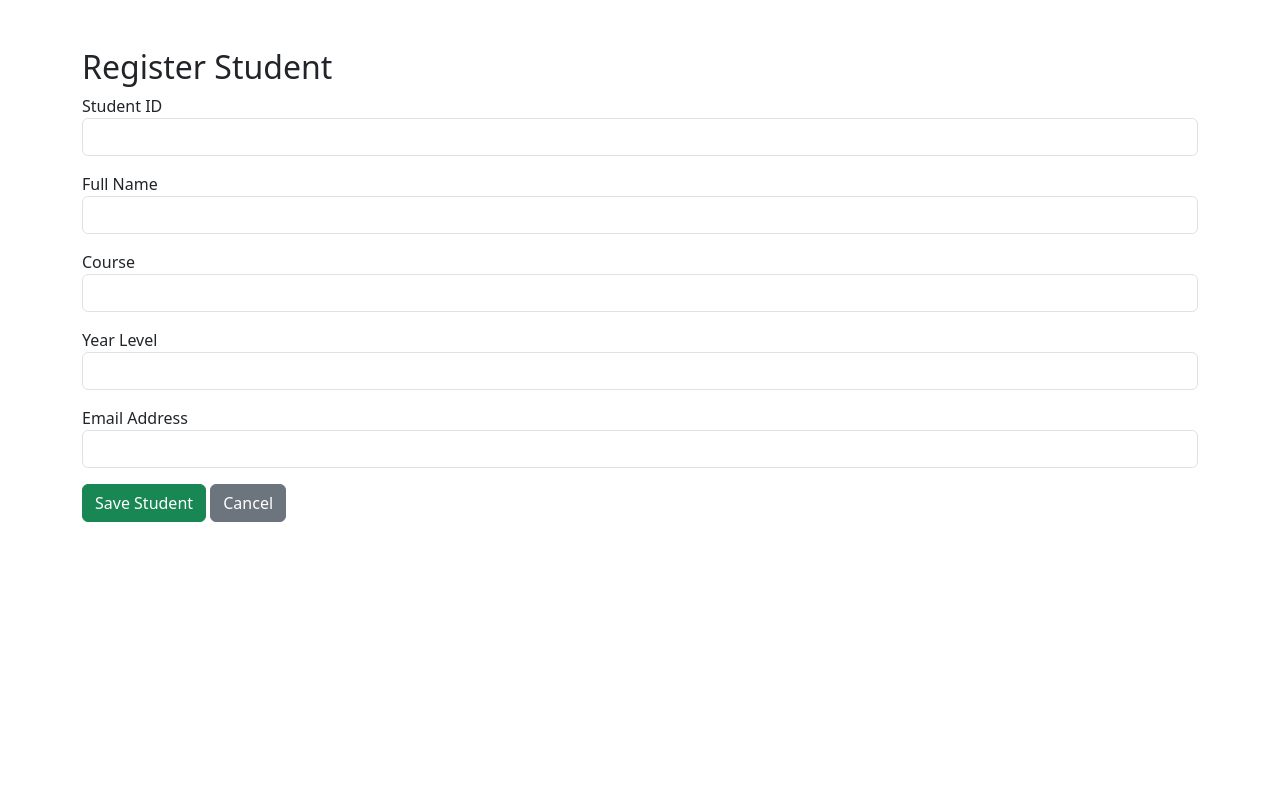
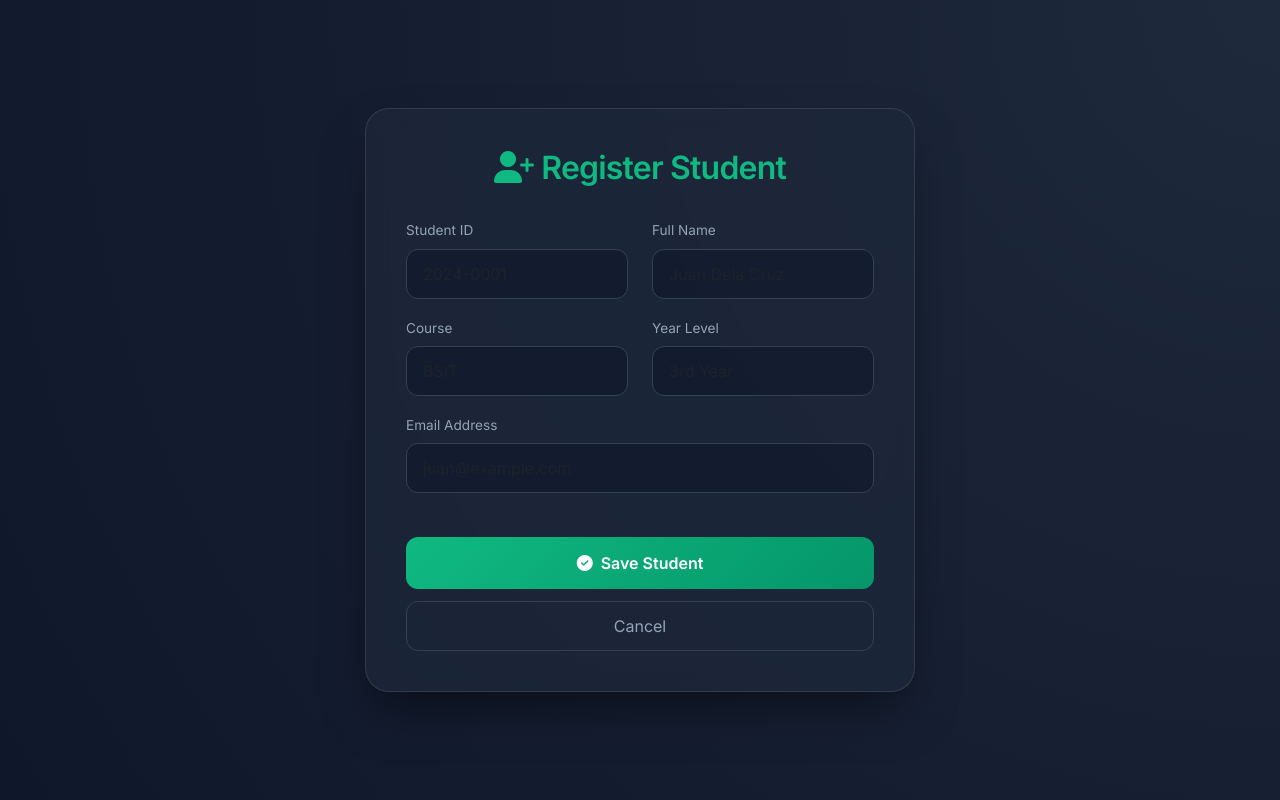
Before and after one commit to shairyl12/shairyl12-Sheryl_Ann_Barrot_IT318_Final_Exam, a Node server app: page /add in a window 1280 px wide. Run offline with Node 20, Linux system fonts and the light colour scheme.

Commit message:
Update add.ejs

```diff
--- a/views/add.ejs
+++ b/views/add.ejs
@@ -1,34 +1,143 @@
 <!DOCTYPE html>
-<html>
+<html lang="en">
 <head>
-    <title>Add Student</title>
-    <link rel="stylesheet" href="https://cdn.jsdelivr.net/npm/bootstrap@5.3.0/dist/css/bootstrap.min.css">
+    <meta charset="UTF-8">
+    <meta name="viewport" content="width=device-width, initial-scale=1.0">
+    <title>Register Student | Cyber System</title>
+    <link href="https://cdn.jsdelivr.net/npm/bootstrap@5.3.0/dist/css/bootstrap.min.css" rel="stylesheet">
+    <link href="https://fonts.googleapis.com/css2?family=Inter:wght@300;400;600&display=swap" rel="stylesheet">
+    <link rel="stylesheet" href="https://cdnjs.cloudflare.com/ajax/libs/font-awesome/6.4.0/css/all.min.css">
+    <style>
+        body {
+            font-family: 'Inter', sans-serif;
+            background: radial-gradient(circle at top right, #1e293b, #0f172a);
+            min-height: 100vh;
+            display: flex;
+            align-items: center;
+            justify-content: center;
+            color: #f8fafc;
+        }
+
+        .glass-panel {
+            background: rgba(30, 41, 59, 0.7);
+            backdrop-filter: blur(12px);
+            border: 1px solid rgba(255, 255, 255, 0.1);
+            border-radius: 24px;
+            padding: 40px;
+            width: 100%;
+            max-width: 550px;
+            box-shadow: 0 25px 50px -12px rgba(0, 0, 0, 0.5);
+        }
+
+        h2 {
+            font-weight: 600;
+            letter-spacing: -0.025em;
+            color: #10b981; /* Emerald Green */
+            margin-bottom: 30px;
+            text-align: center;
+        }
+
+        .form-label {
+            font-size: 0.85rem;
+            font-weight: 500;
+            color: #94a3b8;
+            margin-bottom: 8px;
+        }
+
+        .form-control {
+            background: rgba(15, 23, 42, 0.6);
+            border: 1px solid #334155;
+            border-radius: 12px;
+            color: white;
+            padding: 12px 16px;
+            transition: all 0.2s;
+        }
+
+        .form-control:focus {
+            background: rgba(15, 23, 42, 0.8);
+            border-color: #10b981;
+            box-shadow: 0 0 0 4px rgba(16, 185, 129, 0.1);
+            color: white;
+        }
+
+        .btn-save {
+            background: linear-gradient(135deg, #10b981 0%, #059669 100%);
+            border: none;
+            border-radius: 12px;
+            padding: 14px;
+            font-weight: 600;
+            color: white;
+            width: 100%;
+            margin-top: 20px;
+            transition: transform 0.2s, box-shadow 0.2s;
+        }
+
+        .btn-save:hover {
+            transform: translateY(-2px);
+            box-shadow: 0 10px 15px -3px rgba(16, 185, 129, 0.4);
+            color: white;
+        }
+
+        .btn-cancel {
+            background: transparent;
+            border: 1px solid #334155;
+            color: #94a3b8;
+            border-radius: 12px;
+            width: 100%;
+            padding: 12px;
+            margin-top: 12px;
+            text-decoration: none;
+            display: inline-block;
+            text-align: center;
+            transition: all 0.2s;
+        }
+
+        .btn-cancel:hover {
+            background: rgba(255, 255, 255, 0.05);
+            color: #f8fafc;
+            border-color: #475569;
+        }
+    </style>
 </head>
-<body class="container mt-5">
-    <h2>Register Student</h2>
-    <form action="/add" method="POST">
-        <div class="mb-3">
-            <label>Student ID</label>
-            <input type="text" name="student_id" class="form-control" required>
+<body>
+
+<div class="glass-panel">
+    <h2><i class="fas fa-user-plus me-2"></i>Register Student</h2>
+
+    <form action="/save" method="POST">
+        <div class="row">
+            <div class="col-md-6 mb-3">
+                <label class="form-label">Student ID</label>
+                <input type="text" name="student_id" class="form-control" placeholder="2024-0001" required>
+            </div>
+            <div class="col-md-6 mb-3">
+                <label class="form-label">Full Name</label>
+                <input type="text" name="full_name" class="form-control" placeholder="Juan Dela Cruz" required>
+            </div>
         </div>
-        <div class="mb-3">
-            <label>Full Name</label>
-            <input type="text" name="full_name" class="form-control" required>
+
+        <div class="row">
+            <div class="col-md-6 mb-3">
+                <label class="form-label">Course</label>
+                <input type="text" name="course" class="form-control" placeholder="BSIT" required>
+            </div>
+            <div class="col-md-6 mb-3">
+                <label class="form-label">Year Level</label>
+                <input type="text" name="year_level" class="form-control" placeholder="3rd Year" required>
+            </div>
         </div>
-        <div class="mb-3">
-            <label>Course</label>
-            <input type="text" name="course" class="form-control" required>
+
+        <div class="mb-4">
+            <label class="form-label">Email Address</label>
+            <input type="email" name="email" class="form-control" placeholder="juan@example.com" required>
         </div>
-        <div class="mb-3">
-            <label>Year Level</label>
-            <input type="text" name="year_level" class="form-control" required>
-        </div>
-        <div class="mb-3">
-            <label>Email Address</label>
-            <input type="email" name="email_address" class="form-control" required>
-        </div>
-        <button type="submit" class="btn btn-success">Save Student</button>
-        <a href="/" class="btn btn-secondary">Cancel</a>
+
+        <button type="submit" class="btn btn-save">
+            <i class="fas fa-check-circle me-2"></i>Save Student
+        </button>
+        <a href="/" class="btn btn-cancel">Cancel</a>
     </form>
+</div>
+
 </body>
 </html>
```
